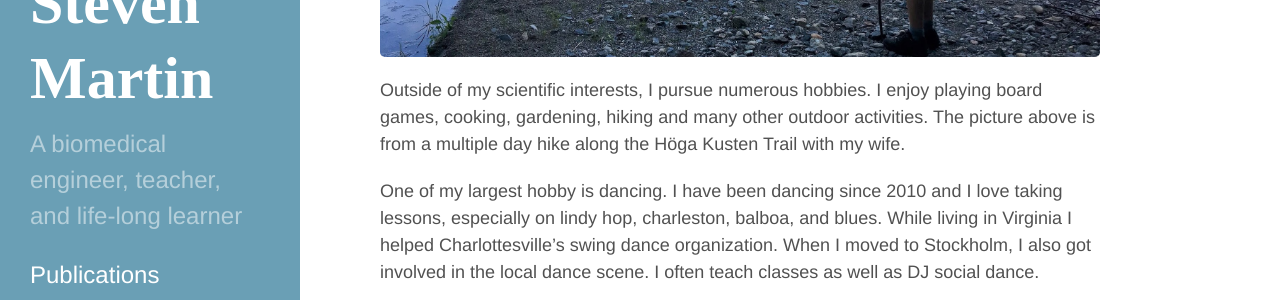
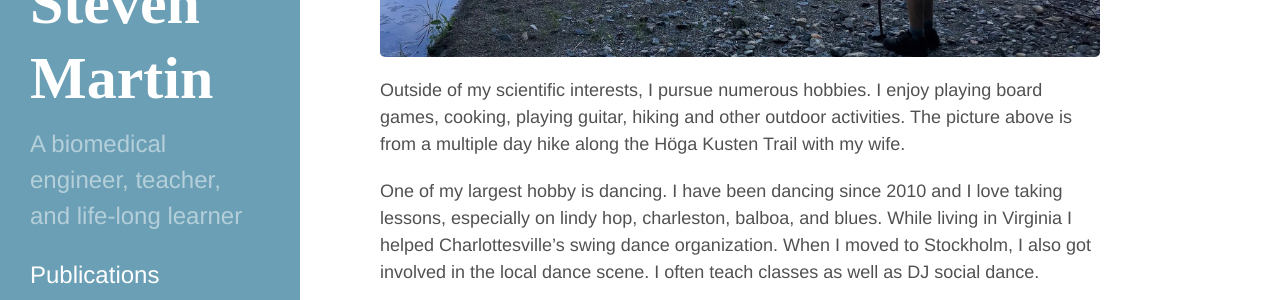
Before and after one commit to ksm362/ksm362.github.io, a Jekyll site: the page built from about.md, in a window 1280 px wide. Shown: the part 448-748 px from the top of the page. Built offline with Jekyll 4.4.1, drawn with Linux system fonts in a browser that asks for light colours.

Commit message:
Update about.md
take2

```diff
--- a/about.md
+++ b/about.md
@@ -8,7 +8,7 @@ subtype: About
 
 
 Outside of my scientific interests, I pursue numerous hobbies.
-I enjoy playing board games, cooking, gardening, hiking and many other outdoor activities.
+I enjoy playing board games, cooking, playing guitar, hiking and other outdoor activities.
 The picture above is from a multiple day hike along the Höga Kusten Trail with my wife.
 
 One of my largest hobby is dancing.
```
